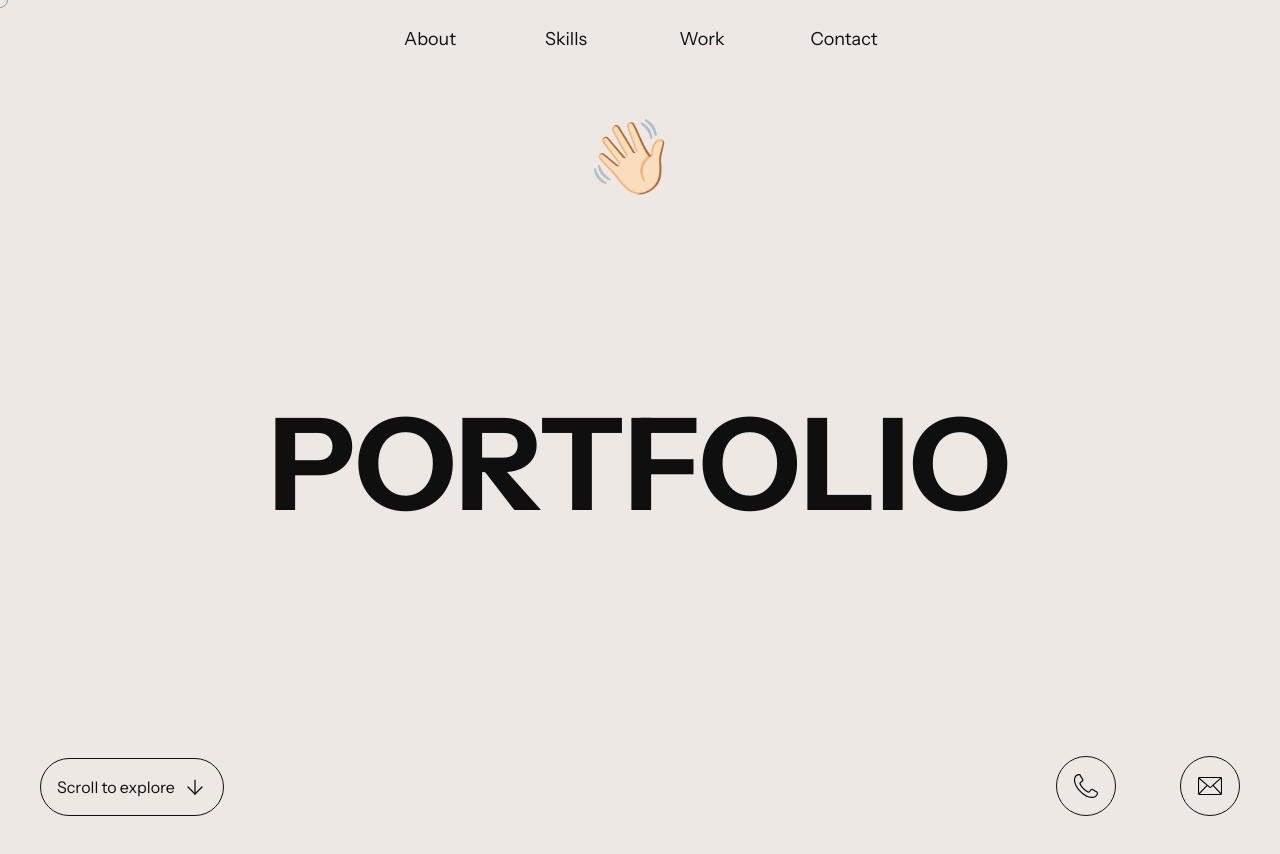
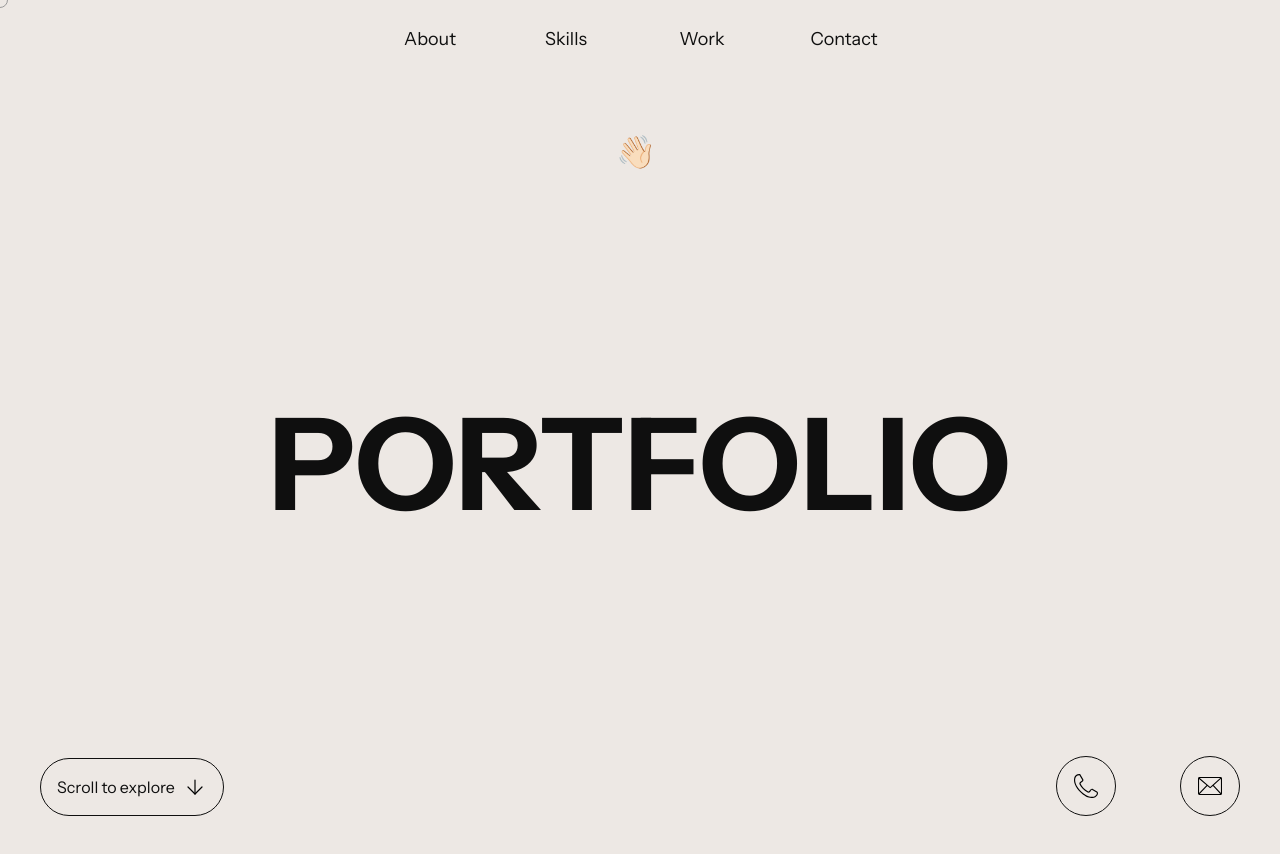
Before and after one commit to Stevele856/myportfolio, a website built with Vite: page index.html in a window 1280 px wide. Shown: the top 854 px of the page. Built offline with nearby package versions, Linux system fonts and the light colour scheme; some packages are replaced by stand-ins of ours; files whose address does not match are found by name.

Commit message:
Update index.html

```diff
--- a/index.html
+++ b/index.html
@@ -49,7 +49,7 @@
       <section id="hero" class="herosc min-h-screen lg:min-h-[768px] px-4 flex items-center justify-center z-0 w-full overflow-hidden md:px-5 xl:px-10 max-w-[2560px] mx-auto relative">
 
         <!-- Absolutely positioned wave emoji at top -->
-        <span class="wave absolute top-16 left-1/2 transform -translate-x-1/2 text-4xl">👋🏻</span>
+        <span class="wave absolute top-16 left-1/2 transform -translate-x-1/2">👋🏻</span>
 
         <!-- Main portfolio text - this will be centered -->
         <div class="hero-center leading-[1]">
```
